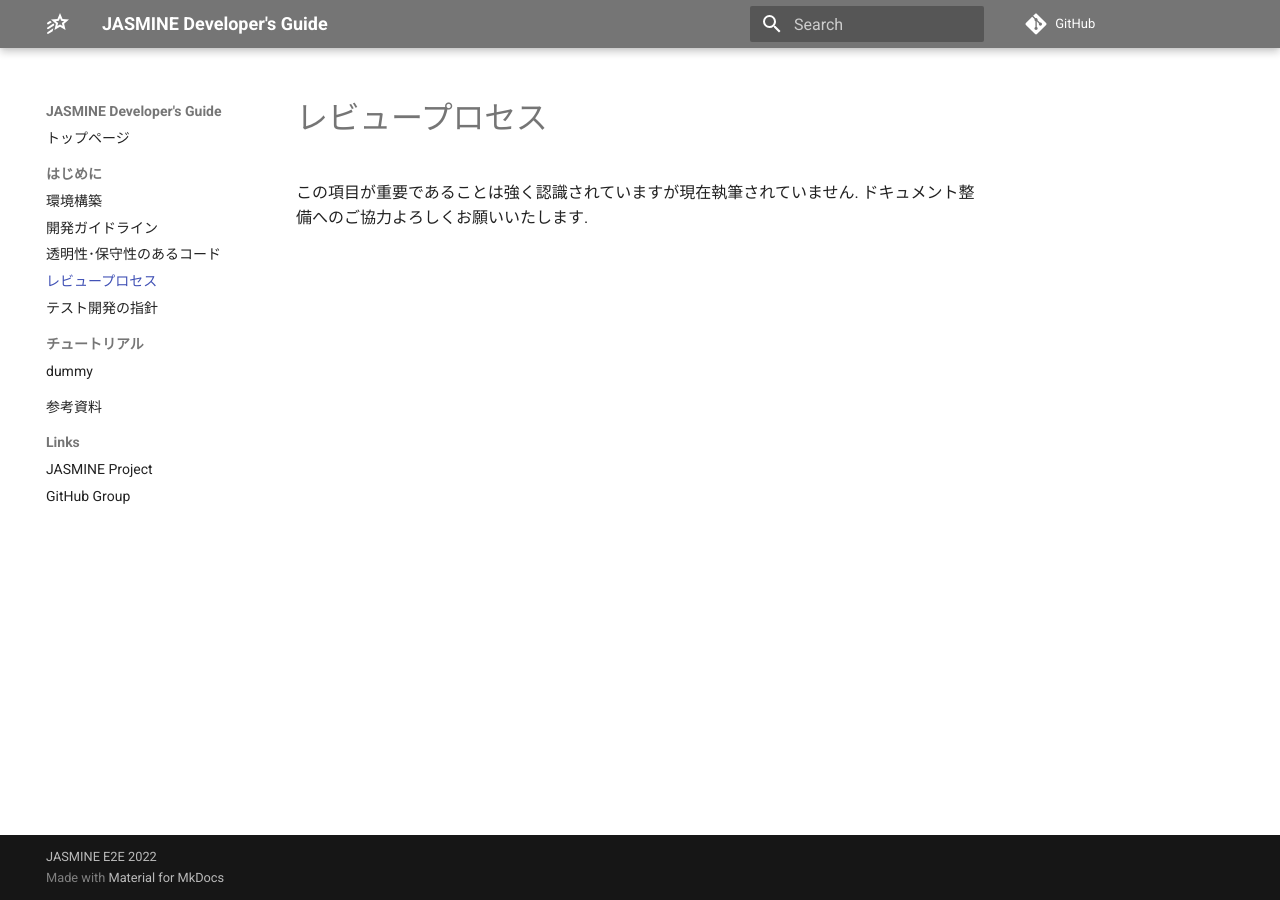
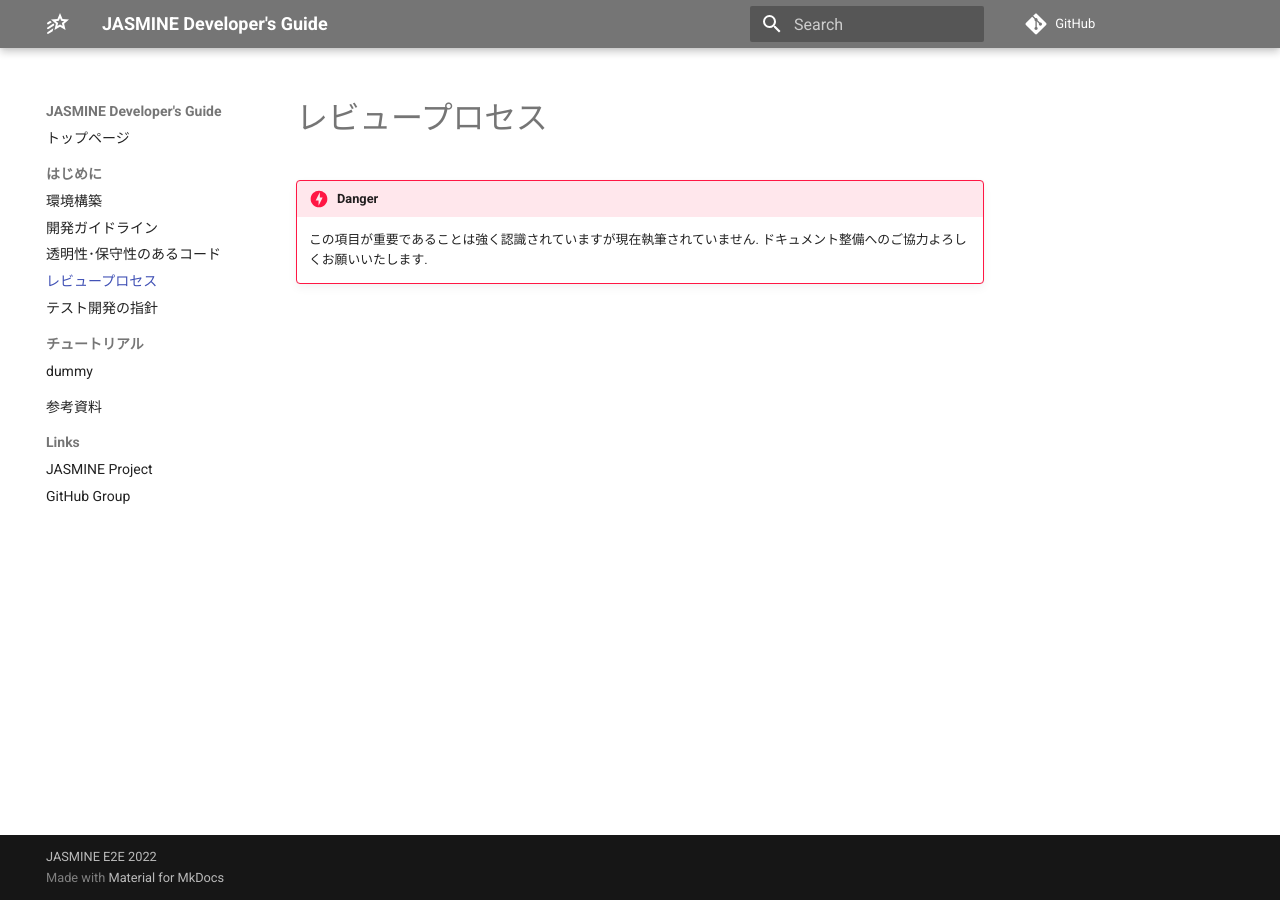
Before and after one commit to JASMINE-Mission/devguide, an MkDocs documentation site: the page built from docs/startup/review.md, in a window 1280 px wide. Built offline with MkDocs 1.6.1 and Material for MkDocs 9.7.7, drawn with Linux system fonts in a browser that asks for light colours; comment, search, counter and statistics services are not loaded.

Commit message:
style revised

```diff
--- a/docs/startup/review.md
+++ b/docs/startup/review.md
@@ -1,3 +1,5 @@
 # レビュープロセス
 
-この項目が重要であることは強く認識されていますが現在執筆されていません. ドキュメント整備へのご協力よろしくお願いいたします.
+
+!!! danger
+    この項目が重要であることは強く認識されていますが現在執筆されていません. ドキュメント整備へのご協力よろしくお願いいたします.
```
Also changed, not shown: docs/startup/test.md (+2 -1 lines).
